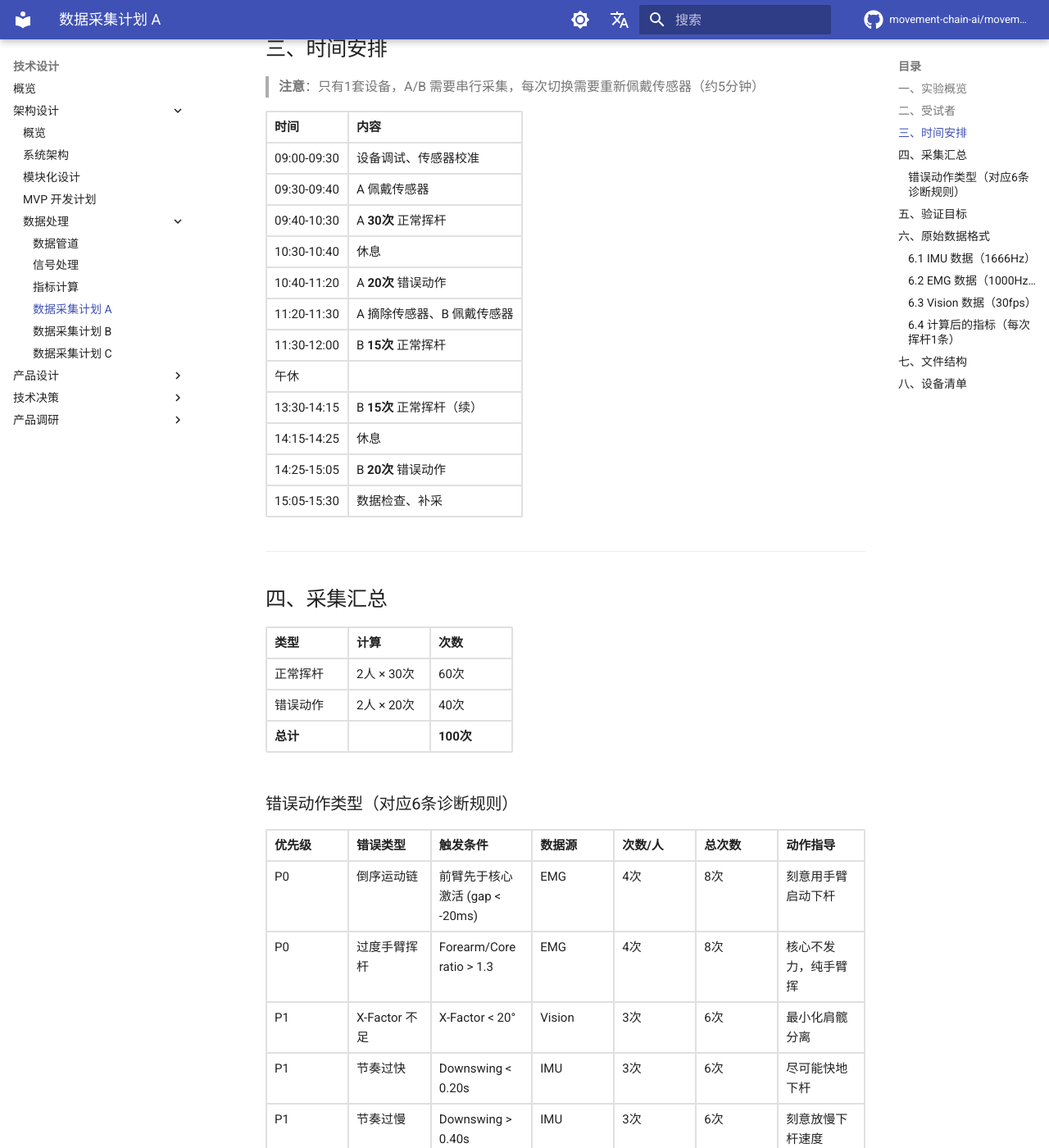
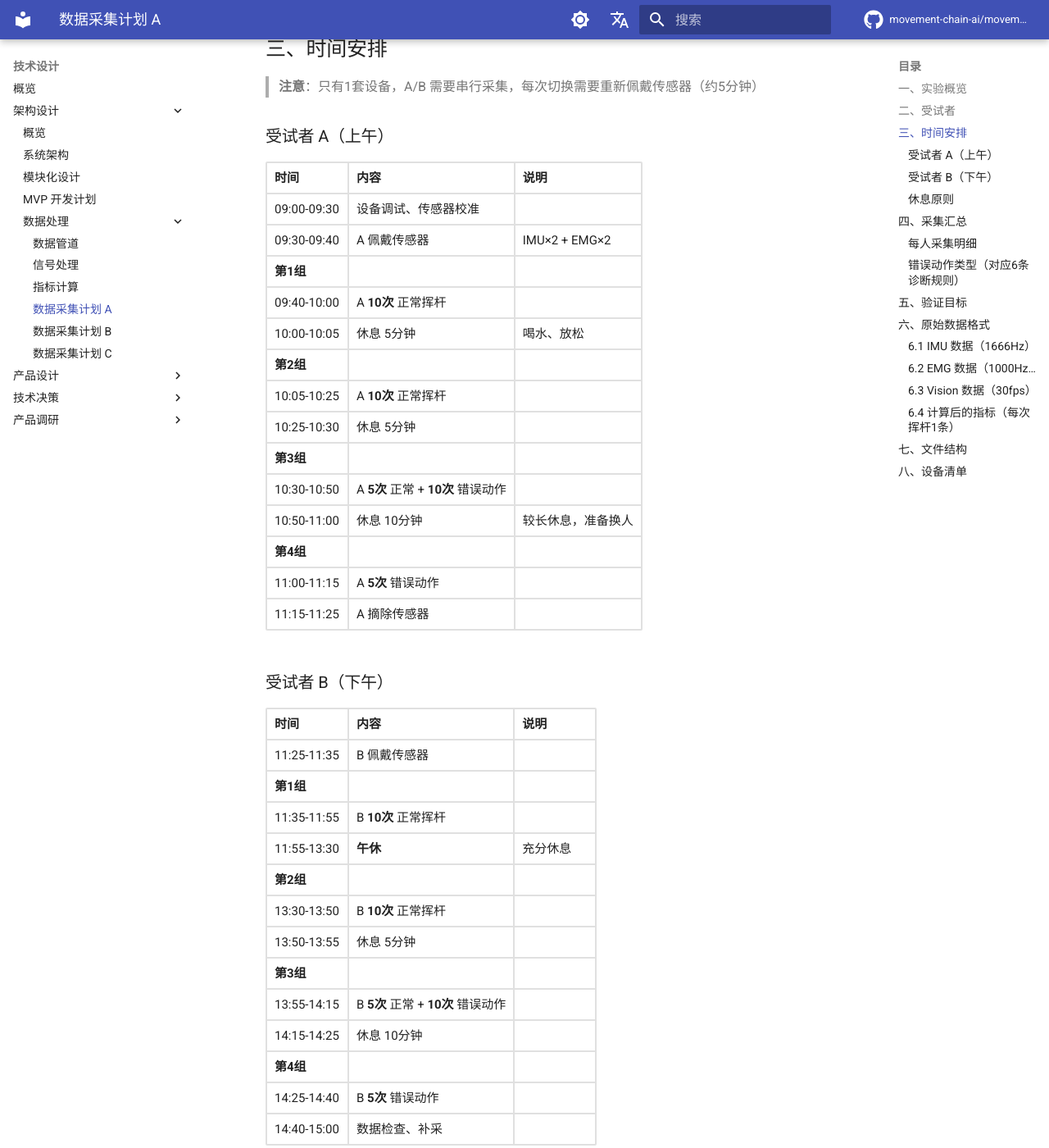
Before and after one commit to movement-chain-ai/movement-chain-docs, an MkDocs documentation site: the page built from docs/zh/design/architecture/data-processing/data-collection-plan-a.md, in a window 1280 px wide and 1400 px high, scrolled down 888 px. Shown: the whole window at 82% size. Built offline with MkDocs 1.6.1 and Material for MkDocs 9.7.7, drawn with Linux system fonts in a browser that asks for light colours; comment, search, counter and statistics services are not loaded; the version menu is left out; some of the changed text lies outside the part shown.

Commit message:
docs: update plan A to 80 swings with detailed rest schedule
- Reduce from 100 to 80 swings (50 normal + 30 error)
- Add 4-group structure per person
- Add rest principles: 5min/10 swings, 10min/15 swings
- Add detailed per-group breakdown table

🤖 Generated with [Claude Code](https://claude.com/claude-code)

Co-Authored-By: Claude Opus 4.5 <noreply@anthropic.com>

````diff
--- a/docs/zh/design/architecture/data-processing/data-collection-plan-a.md
+++ b/docs/zh/design/architecture/data-processing/data-collection-plan-a.md
@@ -12,7 +12,7 @@
 |------|------|
 | 受试者 | 2人（A、B） |
 | 时长 | 1天 |
-| 总采集量 | 100次挥杆 |
+| 总采集量 | 80次挥杆 |
 | 设备 | 1套（串行采集） |
 | 目的 | 验证传感器数据采集流程 |
 
@@ -31,20 +31,51 @@
 
 > **注意**：只有1套设备，A/B 需要串行采集，每次切换需要重新佩戴传感器（约5分钟）
 
-| 时间 | 内容 |
-|------|------|
-| 09:00-09:30 | 设备调试、传感器校准 |
-| 09:30-09:40 | A 佩戴传感器 |
-| 09:40-10:30 | A **30次** 正常挥杆 |
-| 10:30-10:40 | 休息 |
-| 10:40-11:20 | A **20次** 错误动作 |
-| 11:20-11:30 | A 摘除传感器、B 佩戴传感器 |
-| 11:30-12:00 | B **15次** 正常挥杆 |
-| 午休 | |
-| 13:30-14:15 | B **15次** 正常挥杆（续） |
-| 14:15-14:25 | 休息 |
-| 14:25-15:05 | B **20次** 错误动作 |
-| 15:05-15:30 | 数据检查、补采 |
+### 受试者 A（上午）
+
+| 时间 | 内容 | 说明 |
+|------|------|------|
+| 09:00-09:30 | 设备调试、传感器校准 | |
+| 09:30-09:40 | A 佩戴传感器 | IMU×2 + EMG×2 |
+| **第1组** | | |
+| 09:40-10:00 | A **10次** 正常挥杆 | |
+| 10:00-10:05 | 休息 5分钟 | 喝水、放松 |
+| **第2组** | | |
+| 10:05-10:25 | A **10次** 正常挥杆 | |
+| 10:25-10:30 | 休息 5分钟 | |
+| **第3组** | | |
+| 10:30-10:50 | A **5次** 正常 + **10次** 错误动作 | |
+| 10:50-11:00 | 休息 10分钟 | 较长休息，准备换人 |
+| **第4组** | | |
+| 11:00-11:15 | A **5次** 错误动作 | |
+| 11:15-11:25 | A 摘除传感器 | |
+
+### 受试者 B（下午）
+
+| 时间 | 内容 | 说明 |
+|------|------|------|
+| 11:25-11:35 | B 佩戴传感器 | |
+| **第1组** | | |
+| 11:35-11:55 | B **10次** 正常挥杆 | |
+| 11:55-13:30 | **午休** | 充分休息 |
+| **第2组** | | |
+| 13:30-13:50 | B **10次** 正常挥杆 | |
+| 13:50-13:55 | 休息 5分钟 | |
+| **第3组** | | |
+| 13:55-14:15 | B **5次** 正常 + **10次** 错误动作 | |
+| 14:15-14:25 | 休息 10分钟 | |
+| **第4组** | | |
+| 14:25-14:40 | B **5次** 错误动作 | |
+| 14:40-15:00 | 数据检查、补采 | |
+
+### 休息原则
+
+| 情况 | 休息时长 | 说明 |
+|------|---------|------|
+| 每10次挥杆后 | 5分钟 | 防止疲劳累积 |
+| 每15次挥杆后 | 10分钟 | 较长休息 |
+| 换人前 | 10分钟 | 摘除/佩戴传感器 |
+| 午休 | 1.5小时 | 充分恢复 |
 
 ---
 
@@ -52,20 +83,30 @@
 
 | 类型 | 计算 | 次数 |
 |------|------|------|
-| 正常挥杆 | 2人 × 30次 | 60次 |
-| 错误动作 | 2人 × 20次 | 40次 |
-| **总计** | | **100次** |
+| 正常挥杆 | 2人 × 25次 | 50次 |
+| 错误动作 | 2人 × 15次 | 30次 |
+| **总计** | | **80次** |
+
+### 每人采集明细
+
+| 组别 | 正常挥杆 | 错误动作 | 小计 |
+|------|---------|---------|------|
+| 第1组 | 10次 | 0次 | 10次 |
+| 第2组 | 10次 | 0次 | 10次 |
+| 第3组 | 5次 | 10次 | 15次 |
+| 第4组 | 0次 | 5次 | 5次 |
+| **合计** | **25次** | **15次** | **40次** |
 
 ### 错误动作类型（对应6条诊断规则）
 
 | 优先级 | 错误类型 | 触发条件 | 数据源 | 次数/人 | 总次数 | 动作指导 |
 |-------|---------|---------|--------|--------|--------|---------|
-| P0 | 倒序运动链 | 前臂先于核心激活 (gap < -20ms) | EMG | 4次 | 8次 | 刻意用手臂启动下杆 |
-| P0 | 过度手臂挥杆 | Forearm/Core ratio > 1.3 | EMG | 4次 | 8次 | 核心不发力，纯手臂挥 |
-| P1 | X-Factor 不足 | X-Factor < 20° | Vision | 3次 | 6次 | 最小化肩髋分离 |
+| P0 | 倒序运动链 | 前臂先于核心激活 (gap < -20ms) | EMG | 3次 | 6次 | 刻意用手臂启动下杆 |
+| P0 | 过度手臂挥杆 | Forearm/Core ratio > 1.3 | EMG | 3次 | 6次 | 核心不发力，纯手臂挥 |
+| P1 | X-Factor 不足 | X-Factor < 20° | Vision | 2次 | 4次 | 最小化肩髋分离 |
 | P1 | 节奏过快 | Downswing < 0.20s | IMU | 3次 | 6次 | 尽可能快地下杆 |
-| P1 | 节奏过慢 | Downswing > 0.40s | IMU | 3次 | 6次 | 刻意放慢下杆速度 |
-| P1 | 早释放 | Wrist release < 40% downswing | IMU | 3次 | 6次 | 下杆初期就打开手腕 |
+| P1 | 节奏过慢 | Downswing > 0.40s | IMU | 2次 | 4次 | 刻意放慢下杆速度 |
+| P1 | 早释放 | Wrist release < 40% downswing | IMU | 2次 | 4次 | 下杆初期就打开手腕 |
 
 ---
 
@@ -173,7 +214,7 @@ data/
     └── annotations.csv   (人工标注)
 ```
 
-100次挥杆 ≈ **500-600MB** 总数据量
+80次挥杆 ≈ **400-500MB** 总数据量
 
 ---
 
````
